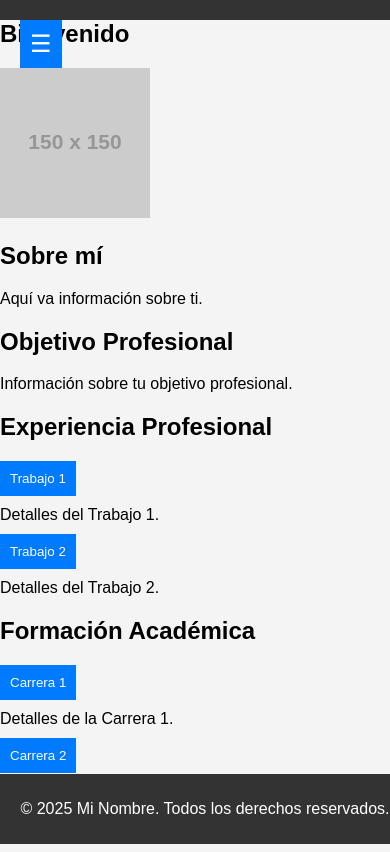
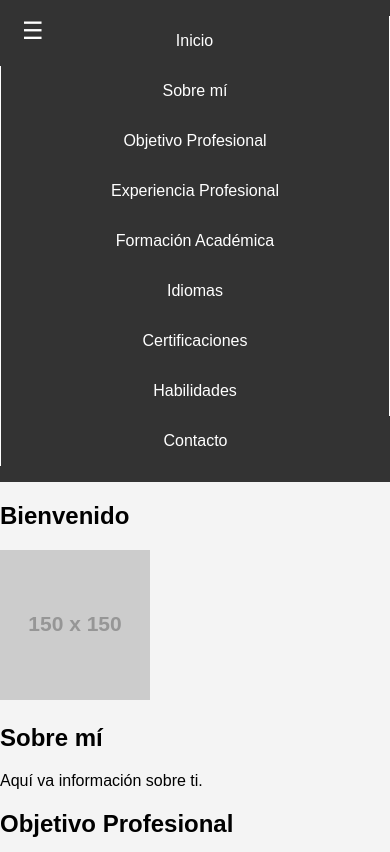
Before and after one commit to Gera1200/IM, a plain HTML site: page index.html in a window 390 px wide. Shown: the top 852 px of the page. Drawn offline with Linux system fonts and the light colour scheme; placeholder pictures from the web are drawn by us.

Commit message:
Update style.css

```diff
--- a/style.css
+++ b/style.css
@@ -1,102 +1,100 @@
-/* style.css */
+/* General */
 body {
     font-family: Arial, sans-serif;
     margin: 0;
     padding: 0;
     background-color: #f4f4f4;
+    display: flex;
+    flex-direction: column;
+    min-height: 100vh;
 }
 
 header {
     background: #333;
     color: #fff;
-    padding: 10px;
-    text-align: center;
-    position: fixed;
-    width: 100%;
-    top: 0;
-    left: 0;
+    padding: 1rem 0;
+    position: relative;
 }
 
 .menu-toggle {
-    font-size: 24px;
+    background: none;
+    border: none;
+    color: #fff;
+    font-size: 1.5rem;
+    position: absolute;
+    left: 1rem;
+    top: 1rem;
     cursor: pointer;
-    position: absolute;
-    left: 20px;
-    top: 10px;
-}
-
-nav {
-    display: none;
-    background: #444;
-    padding: 10px;
 }
 
 nav ul {
     list-style: none;
     padding: 0;
+    margin: 0;
+    display: flex;
+    justify-content: center;
+    flex-wrap: wrap;
+    max-height: 500px;
+    transition: max-height 0.3s ease-in-out;
 }
 
 nav ul li {
-    padding: 10px;
-    background: #555;
-    margin: 5px 0;
-    cursor: pointer;
+    border-left: 1px solid #fff;
+    border-right: 1px solid #fff;
+}
+
+nav ul li:first-child {
+    border-left: none;
+}
+
+nav ul li:last-child {
+    border-right: none;
+}
+
+nav ul li a {
     color: #fff;
+    text-decoration: none;
+    padding: 0.5rem 1rem;
+    display: block;
     text-align: center;
 }
 
-.seccion {
+.toggle-content {
     display: none;
-    padding: 50px;
-    margin-top: 60px;
-    background: #fff;
+    margin: 1rem 0;
+    padding: 1rem;
+    border: 1px solid #ddd;
+    background-color: #fff;
+    border-radius: 5px;
 }
 
-.seccion.activa {
+.toggle-button {
     display: block;
+    margin: 1rem 0;
+    padding: 0.5rem 1rem;
+    background-color: #007bff;
+    color: #fff;
+    border: none;
+    border-radius: 5px;
+    cursor: pointer;
+    text-align: left;
 }
 
-.perfil {
-    width: 150px;
-    height: 150px;
-    border-radius: 50%;
+.toggle-button:hover {
+    background-color: #0056b3;
 }
 
-.experiencia-lista, .formacion-lista {
-    margin-top: 20px;
+/* Responsividad */
+@media (max-width: 768px) {
+    .menu-toggle {
+        display: block;
+    }
+
+    nav ul {
+        flex-direction: column;
+    }
+
+    nav ul li a {
+        padding: 1rem;
+    }
 }
-
-button {
-    display: block;
-    margin: 10px 0;
-    padding: 10px;
-    background: #007BFF;
-    color: white;
-    border: none;
-    cursor: pointer;
-}
-
-button:hover {
-    background: #0056b3;
-}
-
-.info {
-    display: none;
-    padding: 10px;
-    background: #eee;
-    margin-top: 5px;
-}
-
-.oculto {
-    display: none;
-}
-
-footer {
-    background: #333;
-    color: #fff;
-    text-align: center;
-    padding: 10px;
-    position: fixed;
-    width: 100%;
-    bottom: 0;
-}
```
